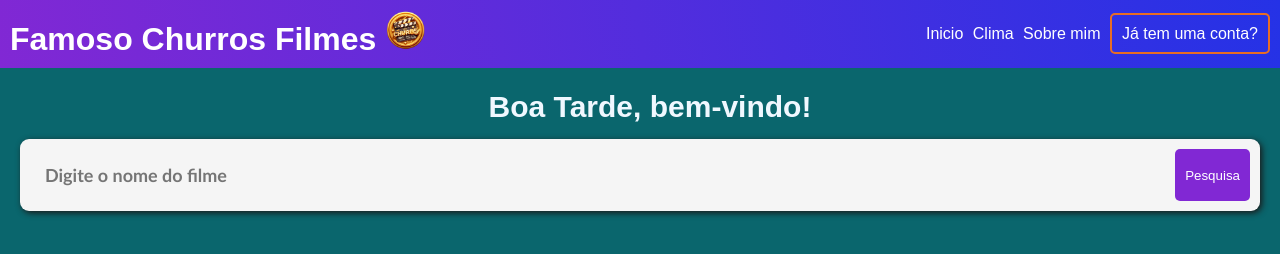
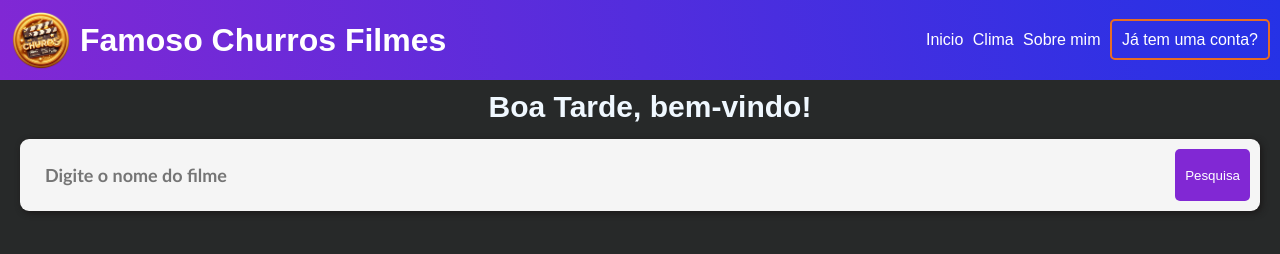
Before and after one commit to MateusSanfer/pesquisa-de-filmes, a plain HTML site: page index.html in a window 1280 px wide. Drawn offline with Linux system fonts and the light colour scheme.

Commit message:
configurando css

```diff
--- a/index.html
+++ b/index.html
@@ -11,7 +11,8 @@
   <body>
 <header>
       <div class="title">
-        <h1>Famoso Churros Filmes <img class="churros" src="src/images/logoChurros-removebg-preview.png" alt=""></h1>
+        <img class="churros" src="src/images/logoChurros-removebg-preview.png" alt="">
+        <h1> Famoso Churros Filmes </h1>
       </div>
       <ul>
         <a href="#"><li>Inicio</li></a>
--- a/src/css/clima.css
+++ b/src/css/clima.css
@@ -1,14 +1,6 @@
-*{
-    margin: 0;
-    padding: 0;
-    box-sizing: border-box;
-    font-family: Arial, Helvetica, sans-serif;
-    text-decoration: none;
-    list-style: none;
-}
 
 body{
-    background: rgb(10, 102, 109);
+    background: rgb(30, 34, 34);
 
 }
 
@@ -63,6 +55,18 @@ header{
     transition: 0.3s all;
   }
 
+  .title{
+    display: flex;
+    align-items: center;
+    justify-content: center;
+    gap: 10px;
+  }
+
+  .churros{
+    width: 60px;
+    height: 60px;
+  }
+
 main{
     height: 100vh;
     margin-top: 80px;
@@ -97,10 +101,9 @@ main{
 }
 
 .botao-busca{
-
     border: none;
     outline: none;
-    padding: 2px;
+    padding: 10px;
     border-radius: 50px;
     cursor: pointer;
     float: right;
@@ -112,8 +115,7 @@ main{
 }
 
 .img-busca{
-    width: 38px;
-    height: 38px;
+    width: 32px;
 }
 
 .cidade{
--- a/src/css/styles.css
+++ b/src/css/styles.css
@@ -1,21 +1,21 @@
-* {
-  margin: 0;
-  padding: 0;
-  box-sizing: border-box;
-  font-family: Arial, Helvetica, sans-serif;
-  text-decoration: none;
-  list-style: none;
+:root{
+  --fundo:rgb(10, 102, 109);
+  --gradient-header: linear-gradient(80deg, rgb(129, 40, 212), rgb(37, 50, 230));
+  --colorChurros: #E86D24;
 }
 
 body {
   background: rgb(10, 102, 109);
+}
+body {
+  background: rgb(39, 41, 41);
 }
 header{
   display: flex;
   flex-direction: row;
   justify-content: space-between;
   align-items: center;
-  background: linear-gradient(80deg, rgb(129, 40, 212), rgb(37, 50, 230));
+  background: var(--gradient-header);
   color: white;
   padding: 10px;
   position: fixed;
@@ -39,15 +39,27 @@ li{
 }
 
 .inscreva-se-btn{
-  border: 2px solid #E86D24;
+  border: 2px solid var(--colorChurros);
   padding: 10px;
   border-radius: 5px;
 }
 
 .inscreva-se-btn:hover{
-  background: #E86D24;
+  background: var(--colorChurros);
   color: white;
   transition: 0.3s all;
+}
+
+.title{
+  display: flex;
+  align-items: center;
+  justify-content: center;
+  gap: 10px;
+}
+
+.churros{
+  width: 60px;
+  height: 60px;
 }
 
 .subTitle {
@@ -104,7 +116,7 @@ form button {
 }
 
 form button:hover {
-  background-color: #E86D24;
+  background-color: var(--colorChurros);
 }
 
 div.lista {
@@ -135,8 +147,3 @@ div.item:hover {
 div.item img {
   width: 100%;
 }
-
-.churros{
-  width: 40px;
-  height: 40px;
-}
```
Also changed, not shown: clima.html (+3 -1 lines).
